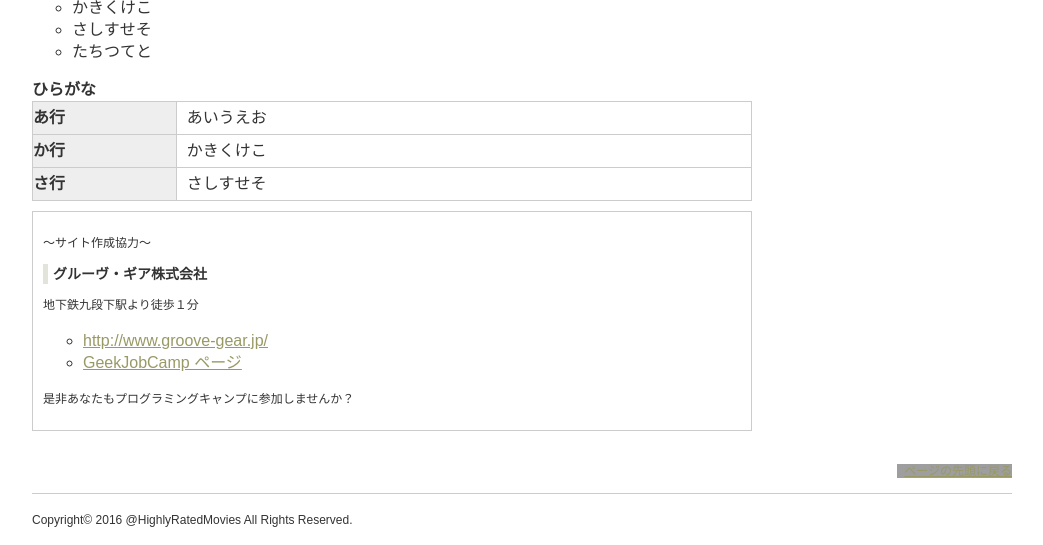
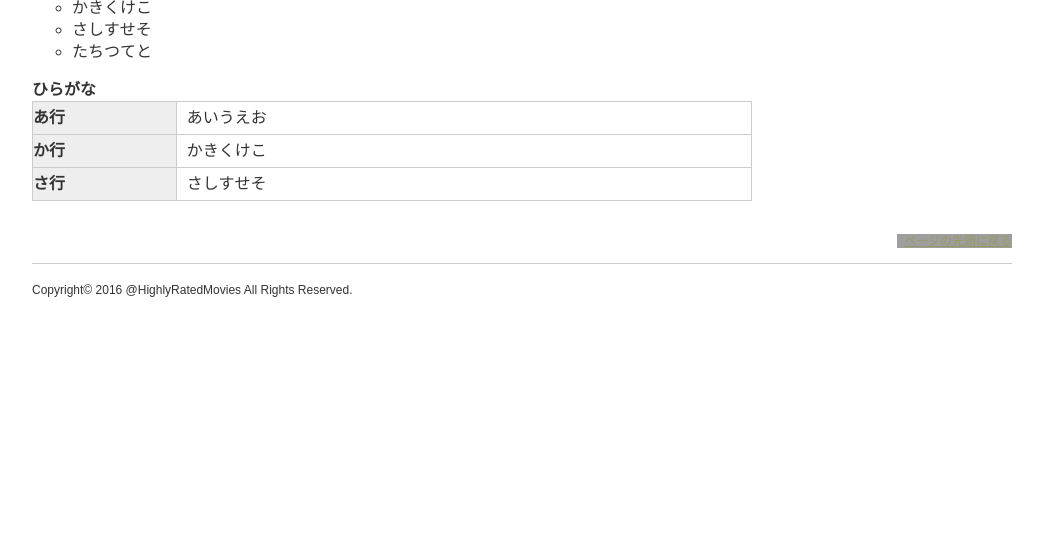
Before and after one commit to Taka-Haru/Highly-rated-movies, a PHP site: page /develop/app/index.php in a window 1280 px wide. Shown: the part 774-1319 px from the top of the page, without its empty margins (118-1161 px from the left). After the commit the page ends 1071 px from the top, so only its background shows below. Run offline with PHP 8.4, Linux system fonts and the light colour scheme; grey boxes are pictures that could not be loaded.

Commit message:
必要ない項目削除

```diff
--- a/app/index.php
+++ b/app/index.php
@@ -15,8 +15,8 @@
     <nav class="globalNavi">
       <ul>
         <li class="current"><a href="http://localhost/develop/HighlyRatedMovies/app/index.php">ホーム</a></li>
-        <li><a href="http://localhost/develop/HighlyRatedMovies/app/index.php">自己紹介</a></li>
-        <li><a href="http://localhost/develop/HighlyRatedMovies/app/index.php">このサイトについて</a></li>
+        <li><a href="http://localhost/develop/HighlyRatedMovies/app/introduction.php">自己紹介</a></li>
+        <li><a href="http://localhost/develop/HighlyRatedMovies/app/explanation.php">このサイトについて</a></li>
         <li><a href="http://localhost/develop/HighlyRatedMovies/app/index.php">お問い合わせ</a></li>
       </ul>
     </nav>
@@ -28,11 +28,11 @@
 
       <article　class="articleDetail">
         <header class="articleDetailHead">
-          <h1 class="pageTitle">今日のピックアップ映画</h1>
+          <h1 class="pageTitle">本日オススメの作品</h1>
         </header>
 
       <section>
-        <h3 class="heading-typeB">〜本日オススメの作品〜</h3>
+        <h3 class="heading-typeB">〜今日の映画〜</h3>
         <!-- <figure> -->
           <img src="../image/img_01_01.jpg" alt="ランダムで映画ジャケが表示されます" width="720" height="390">
             <figcaption>※上記映画のタイトル</figcaption>
@@ -65,21 +65,8 @@
             </tr>
           </table>
         </section>
-
-        <footer class="articleDetailFoot">
-          <aside>
-            <p>〜サイト作成協力〜</p>
-            <h2 class="heading-typeC">グルーヴ・ギア株式会社</h2>
-            <p>地下鉄九段下駅より徒歩１分</p>
-            <ul>
-              <li><a href="http://www.groove-gear.jp/" target="_blank">http://www.groove-gear.jp/</a></li>
-              <li><a href="https://camp.geekjob.jp/?_ga=1.84169246.649395329.1446601110" target="_blank">GeekJobCamp ページ</a></li>
-            </ul>
-            <P>是非あなたもプログラミングキャンプに参加しませんか？</p>
-          </aside>
-        </footer>
       </article>
-<!-- pageBodyタグ終了 --></div>
+<!-- pageBodyMainタグ終了 --></div>
 
   <div id="pageBodySub">
     <section class="newList">
```
